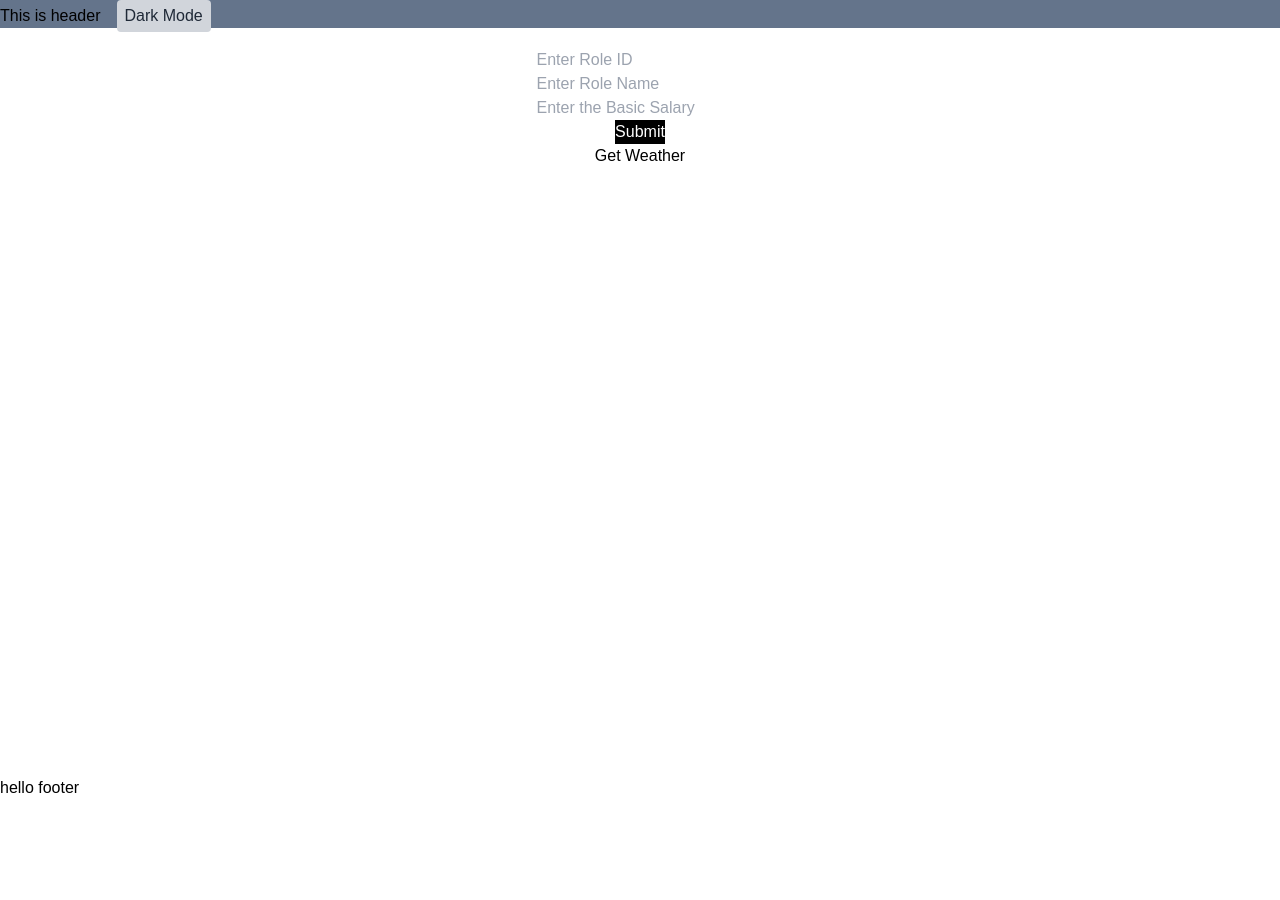
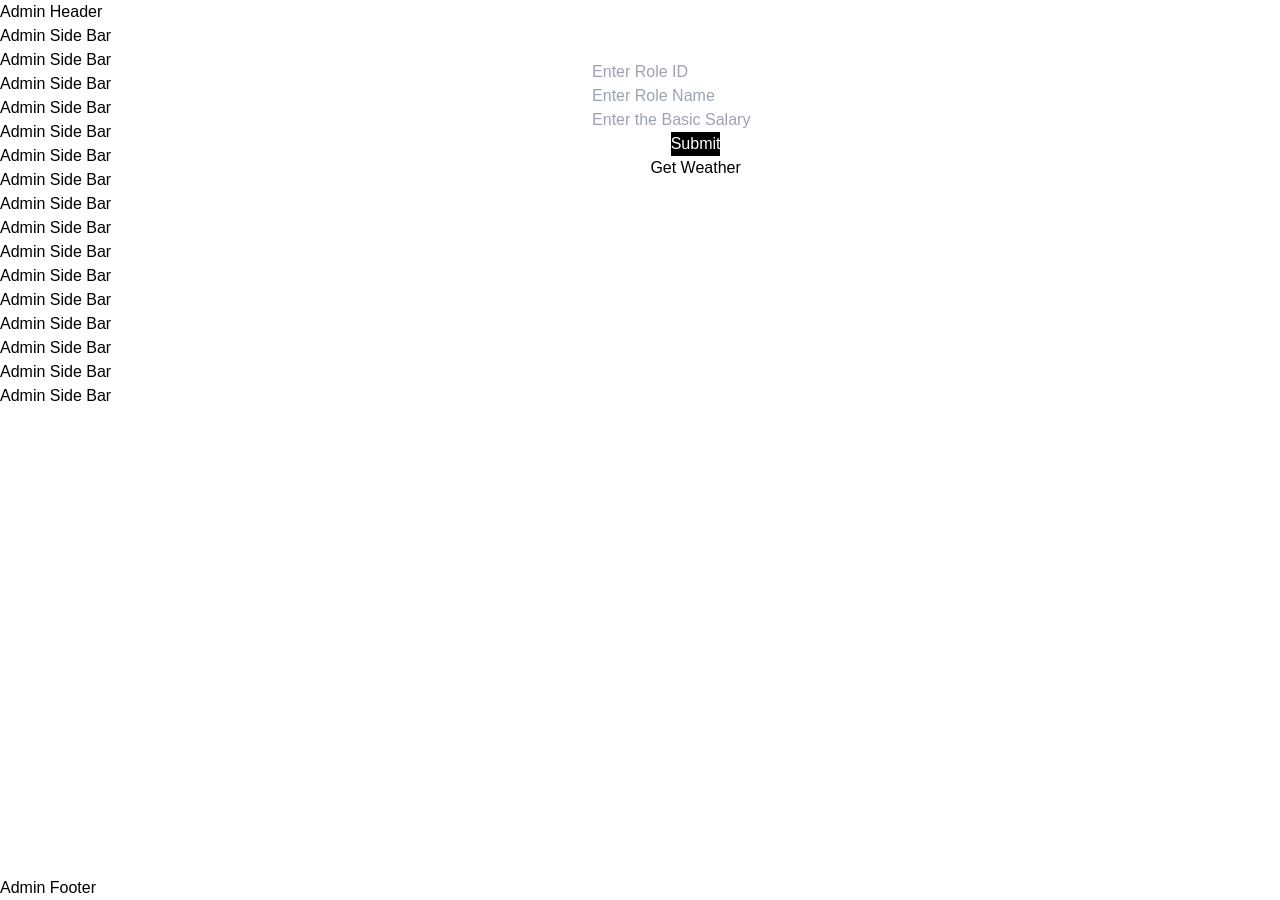
Before and after one commit to rdarshan927/itp-frontend, a React (Create React App) app: page /manageemprole in a window 1280 px wide. Before the commit the page ends 848 px from the top, so only its background shows below. Built offline with nearby package versions, Linux system fonts and the light colour scheme.

Commit message:
initial commit

```diff
--- a/src/Allroutes.js
+++ b/src/Allroutes.js
@@ -3,32 +3,32 @@ import { BrowserRouter, Route, Routes } from 'react-router-dom';
 import { DarkModeProvider } from "./config/darkMode";
 
 import Loading from "./components/Pageloading";
+const Home = lazy(() => import('./pages/home/Home'));
+const ManageEmployeeRole = lazy(() => import('./pages/ManageEmployeeRole/ManageEmployeeRole'));
 
-// import all your pages and components similar to this.
-const Header = lazy(()=>import('./components/Header'));
-const Footer = lazy(()=>import('./components/Footer'));
-const Home = lazy(()=>import('./pages/home/Home'));
-const ManageEmployeeRole = lazy(()=>import('./pages/ManageEmployeeRole/ManageEmployeeRole'));
-// const Check = lazy(()=>import('./pages/Check3'))
-
+const ClientLayout = lazy(() => import('./layouts/ClientLayout'));
+const AdminLayout = lazy(() => import('./layouts/AdminLayout'));
 
 const AllRoutes = () => {
-
     return (
         <BrowserRouter>
             <DarkModeProvider>
                 <Suspense fallback={<Loading />}>
-                    <Header />
                     <Routes>
-                        <Route path='/' element={<Home />} />
-                        <Route path='/manageemprole' element={<ManageEmployeeRole />} />
-                        {/* <Route path='check' element={<Check />} /> */}
+                        {/* Client Routes */}
+                        <Route element={<ClientLayout />}>
+                            <Route path='/' element={<Home />} />
+                        </Route>
+
+                        {/* Admin Routes */}
+                        <Route element={<AdminLayout />}>
+                            <Route path='/manageemprole' element={<ManageEmployeeRole />} />
+                        </Route>
                     </Routes>
-                    <Footer />
                 </Suspense>
             </DarkModeProvider>
         </BrowserRouter>
-    )
+    );
 }
 
-export default AllRoutes
+export default AllRoutes;
--- a/src/components/Footer.js
+++ b/src/components/Footer.js
@@ -4,8 +4,8 @@ const Footer = () => {
 
 
     return (
-        <footer className="bottom-0 fixed">
-            hello footer
+        <footer className="w-full py-4 bg-gray-800 text-white text-center">
+            <p>© 2024 Shepora Flowers. All rights reserved.</p>
         </footer>
     )
 }
--- a/src/config/darkMode.js
+++ b/src/config/darkMode.js
@@ -5,9 +5,18 @@ const DarkModeContext = createContext();
 export const useDarkMode = () => useContext(DarkModeContext);
 
 export const DarkModeProvider = ({ children }) => {
-    const [darkMode, setDarkMode] = useState(false);
+    const [darkMode, setDarkMode] = useState(() => {
+        const savedDarkMode = localStorage.getItem('darkMode');
+        return savedDarkMode ? JSON.parse(savedDarkMode) : false;
+    });
 
-    const toggleDarkMode = () => setDarkMode(!darkMode);
+    const toggleDarkMode = () => {
+        setDarkMode(prevDarkMode => {
+            const newDarkMode = !prevDarkMode;
+            localStorage.setItem('darkMode', JSON.stringify(newDarkMode));
+            return newDarkMode;
+        });
+    };
 
     useEffect(() => {
         if (darkMode) {
--- /dev/null
+++ b/src/layouts/AdminLayout.js
@@ -0,0 +1,24 @@
+// src/layouts/AdminLayout.js
+import React, { lazy } from 'react';
+import { Outlet } from 'react-router-dom';
+
+const Sidebar = lazy(() => import('../pages/admin/components/SideBar'));
+const AdminHeader = lazy(() => import('../pages/admin/components/AdminHeader'));
+const AdminFooter = lazy(() => import('../pages/admin/components/AdminFooter'));
+
+const AdminLayout = () => {
+    return (
+        <>
+            <AdminHeader />
+            <div className="flex min-h-screen overflow-hidden">
+                <Sidebar className="w-64" />
+                <div className="flex-grow p-4 overflow-auto break-words whitespace-normal">
+                    <Outlet />
+                </div>
+            </div>
+            <AdminFooter />
+        </>
+    );
+};
+
+export default AdminLayout;
--- /dev/null
+++ b/src/layouts/ClientLayout.js
@@ -0,0 +1,23 @@
+// src/layouts/ClientLayout.js
+import React, { lazy } from 'react';
+import { Outlet } from 'react-router-dom';
+
+const Header = lazy(() => import('../components/Header'));
+const Footer = lazy(() => import('../components/Footer'));
+
+const ClientLayout = () => {
+    return (
+        <>
+            <Header />
+            <div className="min-h-screen flex flex-col">
+                <main className="flex-grow">
+                    <Outlet />
+                </main>
+            </div>
+            <Footer />
+        </>
+
+    );
+};
+
+export default ClientLayout;
--- /dev/null
+++ b/src/pages/admin/components/AdminFooter.js
@@ -0,0 +1,12 @@
+import React from "react";
+
+const AdminFooter = () => {
+
+    return (
+        <div>
+            Admin Footer
+        </div>
+    )
+}
+
+export default AdminFooter;
--- /dev/null
+++ b/src/pages/admin/components/AdminHeader.js
@@ -0,0 +1,13 @@
+import React from "react";
+
+const AdminHeader = () => {
+
+
+    return (
+        <div>
+            Admin Header
+        </div>
+    )
+}
+
+export default AdminHeader
--- a/src/pages/admin/components/SideBar.js
+++ b/src/pages/admin/components/SideBar.js
@@ -5,7 +5,23 @@ const Sidebar = () => {
 
     return (
         <div>
+            Admin Side Bar<br />
+            Admin Side Bar<br />
+            Admin Side Bar<br />
+            Admin Side Bar<br />
+            Admin Side Bar<br />
+            Admin Side Bar<br />
+            Admin Side Bar<br />
+            Admin Side Bar<br />
+            Admin Side Bar<br />
 
+            Admin Side Bar<br />
+            Admin Side Bar<br />
+            Admin Side Bar<br />
+            Admin Side Bar<br />
+            Admin Side Bar<br />
+            Admin Side Bar<br />
+            Admin Side Bar<br />
         </div>
     )
 }
--- a/src/pages/home/Hero.js
+++ b/src/pages/home/Hero.js
@@ -9,7 +9,7 @@ const Hero = () => {
            <br />
            <button className="primary_btn">client 1</button>
            <button className="secondary_btn">client 2</button>
-           <button className="adminprime_btn">admin 2</button>
+           <button className="adminprime_btn"><a href="manageemprole">admin 2</a></button>
         </div>
     )
 }
```
